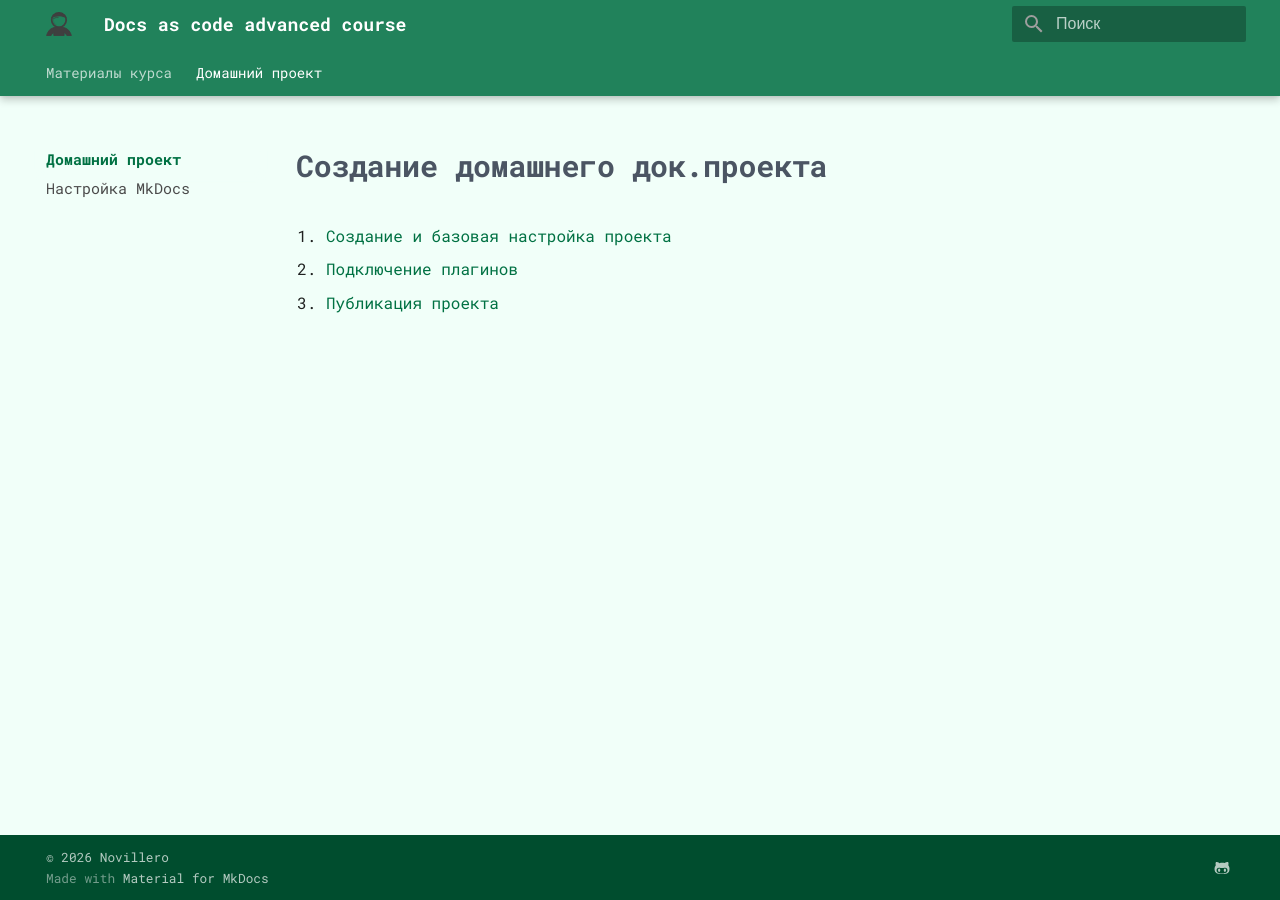
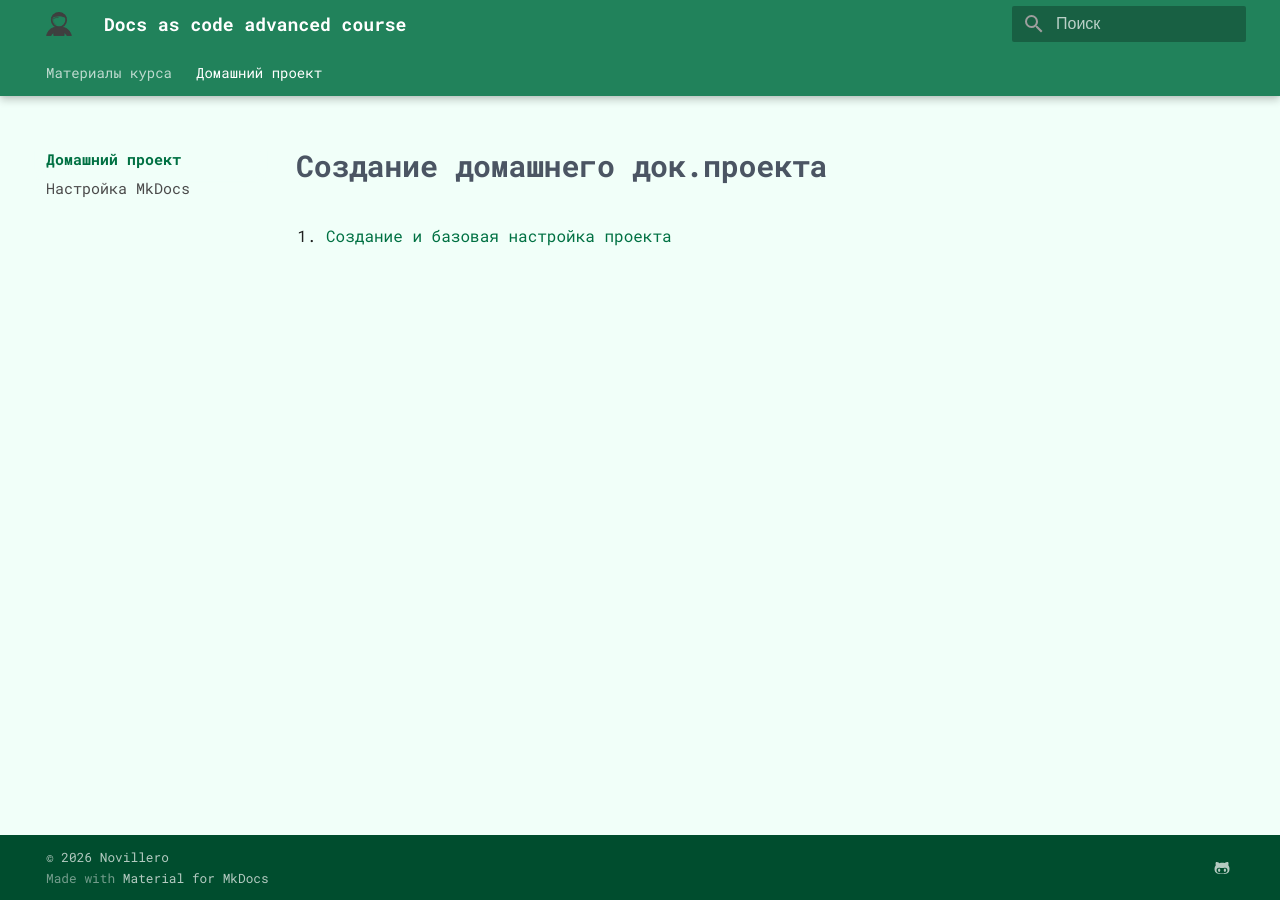
Before and after one commit to novillero/dac-adv-3, an MkDocs documentation site: the page built from docs/pet-project/index.md, in a window 1280 px wide. Built offline with MkDocs 1.6.1 and Material for MkDocs 9.7.7, drawn with Linux system fonts in a browser that asks for light colours; some web fonts are replaced.

Commit message:
add new info

```diff
--- a/docs/pet-project/index.md
+++ b/docs/pet-project/index.md
@@ -1,5 +1,5 @@
 # Создание домашнего док.проекта
 
 1. [Создание и базовая настройка проекта](./mkdocs-setup.md)
-2. [Подключение плагинов](./mkdocs-plugins.md)
-3. [Публикация проекта](./mkdocs-publication.md)
+<!--2. [Подключение плагинов](./mkdocs-plugins.md)
+3. [Публикация проекта](./mkdocs-publication.md)-->
```
Also changed, not shown: docs/meetings.md (+1 -1 lines).
